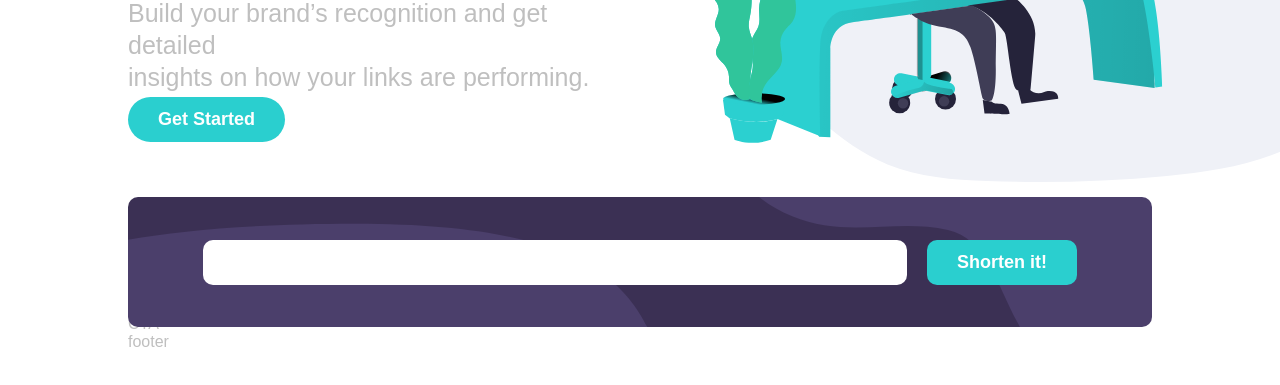
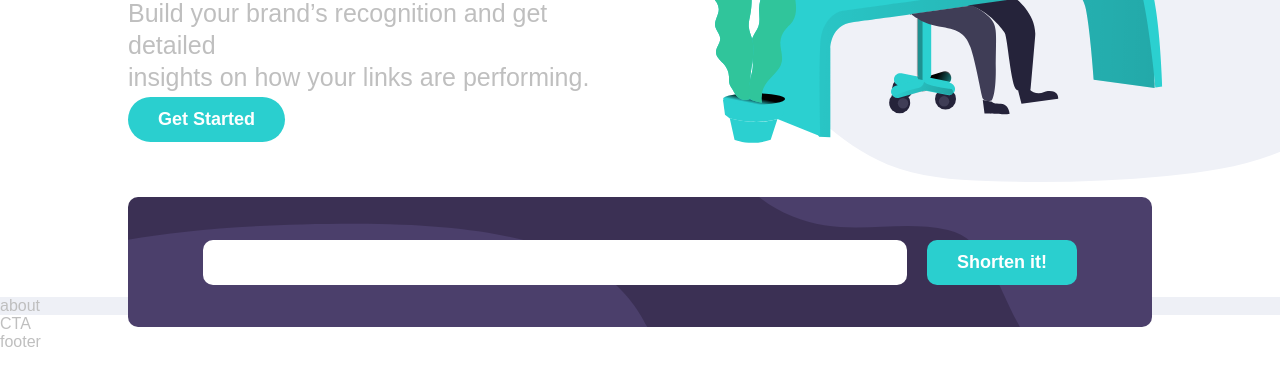
Before and after one commit to iamkevn/url-shortening-api, a website: page index.html in a window 1280 px wide. Shown: the part 403-788 px from the top of the page. Drawn offline with Linux system fonts and the light colour scheme.

Commit message:
changed layout

```diff
--- a/sass/base/_reset.scss
+++ b/sass/base/_reset.scss
@@ -21,8 +21,6 @@ body {
   font-size: 1.6rem;
   font-weight: 500;
   color: var(--color-gray-light-1);
-  width: 80vw;
-  margin: 0 auto;
 }
 
 ul {
--- a/sass/pages/_home.scss
+++ b/sass/pages/_home.scss
@@ -1,13 +1,13 @@
 .home {
   display: grid;
-  grid-template-columns: 1fr;
+  grid-template-columns: 10vw 1fr 10vw;
   grid-template-rows: 10rem 60rem repeat(3, min-content);
   grid-template-areas:
-    'nav'
-    'header'
-    'about'
-    'cta'
-    'footer';
+    '. nav .'
+    '. header .'
+    'about about about'
+    'cta cta cta'
+    'footer footer footer';
 }
 
 .section-about {
```
Also changed, not shown: css/style.css.
